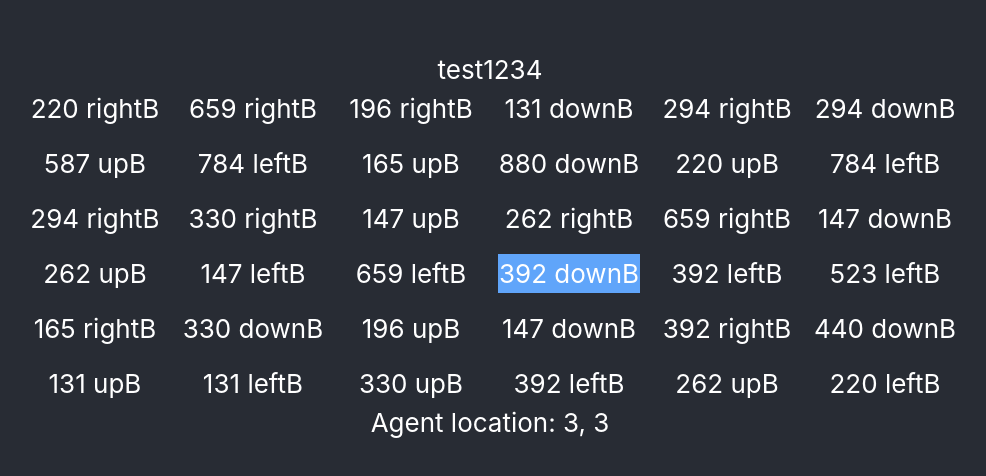
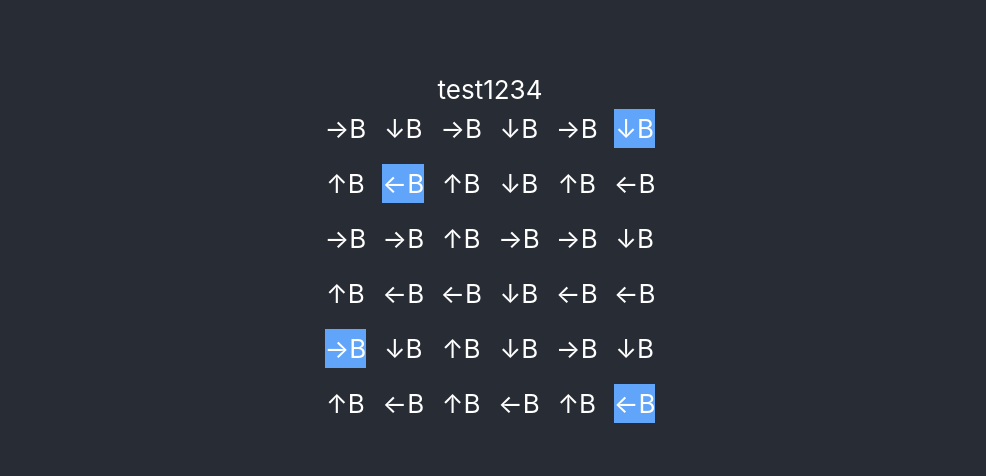
Before and after one commit to mreishus/electro, a React (Create React App) app: page / in a window 1280 px wide. Shown: the part 154-630 px from the top of the page, without its empty margins (150-1136 px from the left). Built offline with nearby package versions, Linux system fonts and the light colour scheme.

Commit message:
multiple agents, add envelope, etc

```diff
--- a/src/components/cell.js
+++ b/src/components/cell.js
@@ -1,6 +1,12 @@
 import React from "react";
 import classNames from "classnames";
 
+const dirDisplay = {
+  right: "→",
+  left: "←",
+  up: "↑",
+  down: "↓",
+};
 class Cell extends React.Component {
   componentDidUpdate(prevProps) {
     const { playNote, freq, active } = this.props;
@@ -15,7 +21,7 @@ class Cell extends React.Component {
     });
     return (
       <div className={divClass}>
-        {Math.round(freq)} {direction}
+        {dirDisplay[direction]}
         <button onClick={() => playNote(freq)}>B</button>
       </div>
     );
--- a/src/components/grid.js
+++ b/src/components/grid.js
@@ -4,24 +4,26 @@ import Cell from "./cell.js";
 import getFrequency from "../util/getFrequency";
 
 const aMinorPentatonic = [
-  "A3",
-  "C3",
-  "D3",
-  "E3",
-  "G3",
-  "A4",
   "C4",
   "D4",
   "E4",
   "G4",
-  "A5",
+  "A4",
   "C5",
   "D5",
   "E5",
   "G5",
+  "A5",
+  "C6",
 ];
 const randomNote = () =>
   aMinorPentatonic[Math.floor(Math.random() * aMinorPentatonic.length)];
+
+const getNote = (x, y) => {
+  let possibleNotes = aMinorPentatonic;
+  let i = (x + y) % possibleNotes.length;
+  return possibleNotes[i];
+};
 
 const width = 6;
 const height = 6;
@@ -32,7 +34,13 @@ class Grid extends React.Component {
     this.audioCtx = new AudioContext();
     this.state = {
       grid: this.makeGrid(),
-      agent1: { loc: [0, 0] },
+      agents: [
+        { loc: [0, 0], period: 1 },
+        { loc: [5, 0], period: 2 },
+        { loc: [0, 5], period: 4 },
+        { loc: [5, 5], period: 8 },
+      ],
+      tickNum: 0,
     };
   }
 
@@ -45,11 +53,13 @@ class Grid extends React.Component {
   }
 
   tick = () => {
-    console.log("tick");
+    let { agents, grid, tickNum } = this.state;
 
-    let { agent1, grid } = this.state;
-    let [x, y] = agent1.loc;
-
+    agents.forEach((agent, i) => {
+      if (tickNum % agent.period !== 0) {
+        return;
+      }
+      let [x, y] = agent.loc;
       const dir = grid[y][x].direction;
       switch (dir) {
         case "left":
@@ -67,8 +77,12 @@ class Grid extends React.Component {
       }
       x = (x + width) % width;
       y = (y + height) % width;
-    agent1.loc = [x, y];
-    this.setState({ agent1 }, () => this.scheduleTick());
+      agent.loc = [x, y];
+      agents[i] = agent;
+    });
+
+    tickNum = (tickNum + 1) % 8;
+    this.setState({ agents, tickNum }, () => this.scheduleTick());
   };
 
   scheduleTick = () => {
@@ -80,6 +94,8 @@ class Grid extends React.Component {
     const { audioCtx } = this;
     let osc = audioCtx.createOscillator();
 
+    let time = audioCtx.currentTime;
+
     // console.log(wavetable);
     // const wave = audioCtx.createPeriodicWave(wavetable.real, wavetable.imag);
     // osc.setPeriodicWave(wave);
@@ -87,27 +103,39 @@ class Grid extends React.Component {
     osc.type = "sawtooth";
     osc.frequency.value = freq;
 
-    // Direct connection
-    // osc.connect(audioCtx.destination);
-
     // Add low pass filter
     const filter = audioCtx.createBiquadFilter();
     filter.type = "lowpass";
-    filter.frequency.value = 2000;
-    filter.Q.value = 1;
-    // Connect via filter
-    osc.connect(filter);
-    filter.connect(audioCtx.destination);
+    filter.frequency.value = 2500;
+    //filter.Q.value = 10;
+
+    // Simple attack/release envelope
+    // From https://developer.mozilla.org/en-US/docs/Web/API/Web_Audio_API/Advanced_techniques
+    let noteLength = 0.4;
+    let attackTime = 0.0001;
+    let releaseTime = 0.15;
+
+    let sweepEnv = audioCtx.createGain();
+    sweepEnv.gain.cancelScheduledValues(time);
+    sweepEnv.gain.setValueAtTime(0, time);
+    // set our attack
+    sweepEnv.gain.linearRampToValueAtTime(1, time + attackTime);
+    // set our release
+    sweepEnv.gain.linearRampToValueAtTime(0, time + noteLength - releaseTime);
+
+    // Direct connection
+    // osc.connect(audioCtx.destination);
+    // Connect: OSC -> ENV -> FILTER -> OUTPUT
+    osc.connect(sweepEnv).connect(filter).connect(audioCtx.destination);
 
     osc.start();
-    osc.stop(audioCtx.currentTime + 0.15);
-    console.log("clicked");
+    osc.stop(audioCtx.currentTime + noteLength);
   };
 
   makeGrid = () => {
     let directions = [
-      //["right", "down", "right", "down", "right", "down"],
-      ["right", "right", "right", "down", "right", "down"],
+      // ["right", "right", "right", "down", "right", "down"],
+      ["right", "down", "right", "down", "right", "down"],
       ["up", "left", "up", "down", "up", "left"],
       ["right", "right", "up", "right", "right", "down"],
       ["up", "left", "left", "down", "left", "left"],
@@ -118,7 +146,8 @@ class Grid extends React.Component {
     for (let y = 0; y < height; y += 1) {
       const row = [];
       for (let x = 0; x < width; x += 1) {
-        let note = randomNote();
+        // let note = randomNote();
+        let note = getNote(x, y);
         let item = {
           freq: getFrequency(note),
           direction: directions[y][x],
@@ -131,26 +160,27 @@ class Grid extends React.Component {
   };
 
   render() {
-    const { grid, agent1 } = this.state;
+    const { grid, agents } = this.state;
     return (
       <div>
         <div className="grid grid-cols-6 gap-4">
           {grid.map((row, y) =>
-            row.map((cell, x) => (
+            row.map((cell, x) => {
+              let matchingAgents = agents.filter(
+                (agent) => y === agent.loc[0] && x === agent.loc[1]
+              );
+              return (
                 <div key={x + "--" + y}>
-                {/* cell {x},{y}  */}
                   <Cell
                     freq={grid[y][x].freq}
                     direction={grid[y][x].direction}
                     playNote={this.playNote}
-                  active={y == agent1.loc[0] && x == agent1.loc[1]}
+                    active={matchingAgents.length > 0}
                   />
                 </div>
-            ))
+              );
+            })
           )}
-        </div>
-        <div>
-          Agent location: {agent1.loc[0]}, {agent1.loc[1]}
         </div>
       </div>
     );
```
Lines whose indentation alone changed are shown as unchanged.
